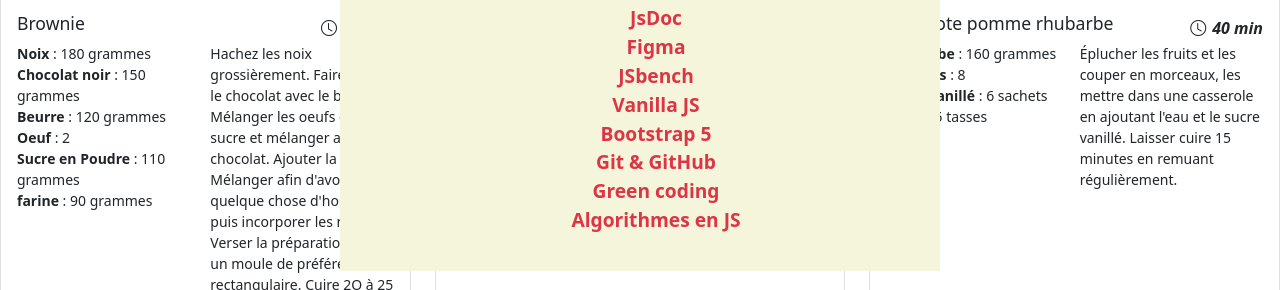
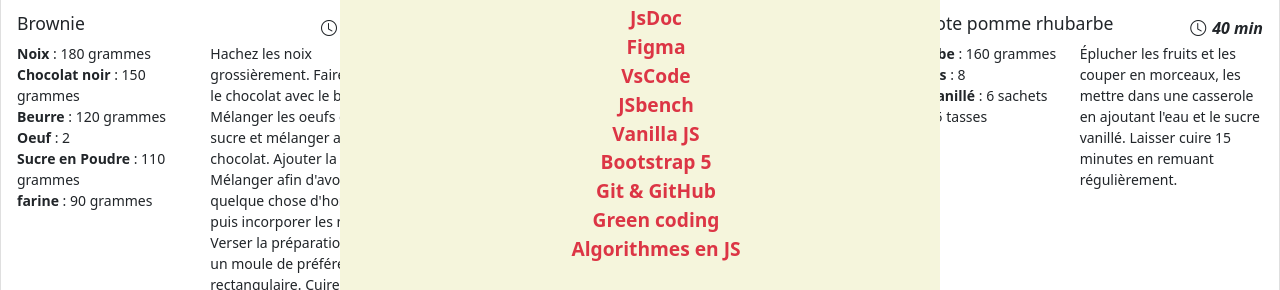
Before and after one commit to belarif/les-petits-plats, a website: page index.html in a window 1280 px wide. Shown: the part 510-800 px from the top of the page. Drawn offline with nearby package versions, Linux system fonts and the light colour scheme.

Commit message:
les-petits-plats-prod: adding tool to modal

```diff
--- a/index.html
+++ b/index.html
@@ -40,6 +40,7 @@
               <li>Sass</li>
               <li>JsDoc</li>
               <li>Figma</li>
+              <li>VsCode</li>
               <li>JSbench</li>
               <li>Vanilla JS</li>
               <li>Bootstrap 5</li>
```
